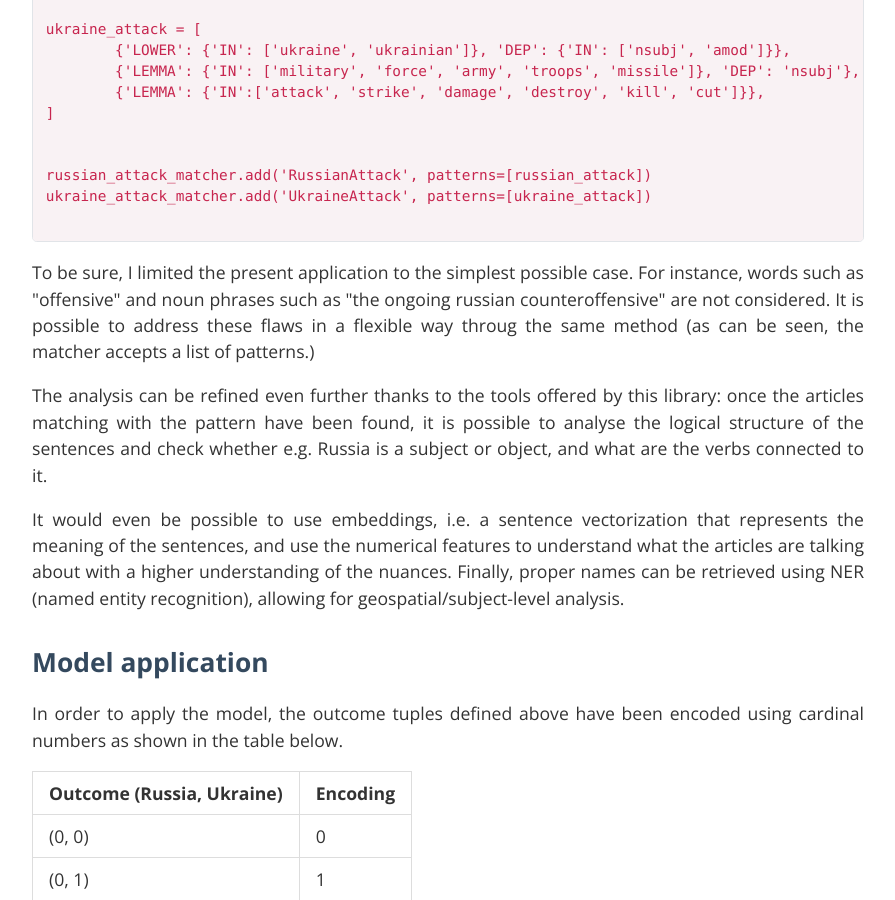
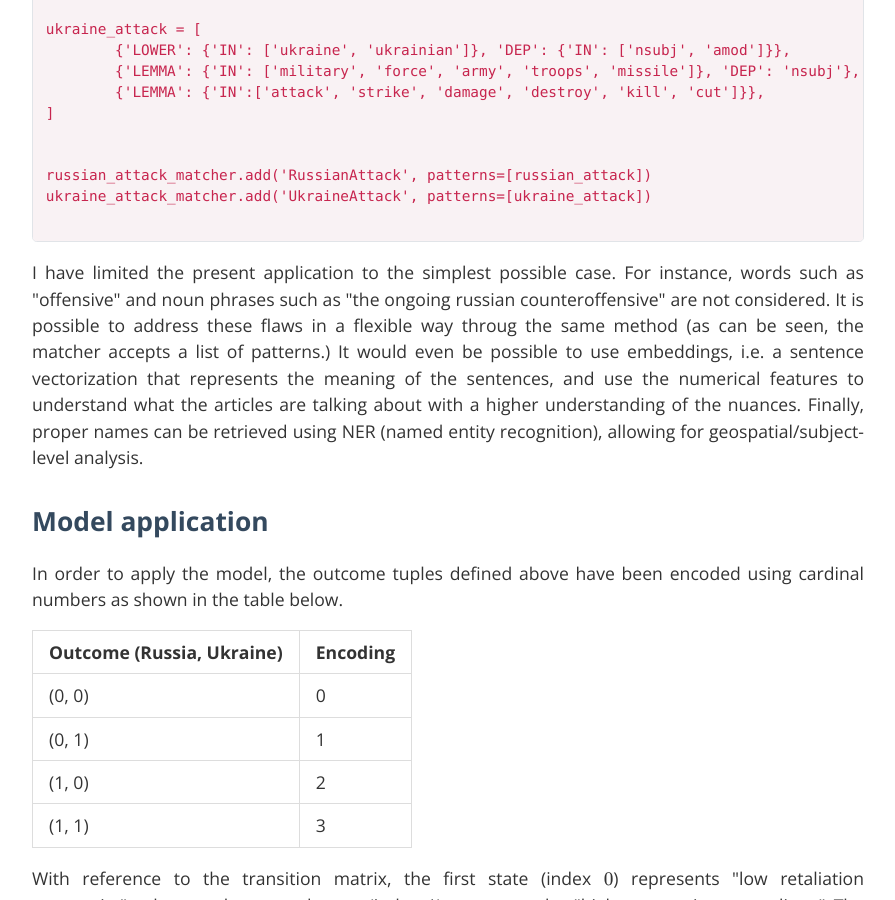
Before and after one commit to Gabriele-Donato/gabrieledonato, a Jekyll site: the page built from _posts/2024-08-15-Russo-Ukraine-War.html, in a window 1280 px wide and 900 px high, scrolled down 5901 px. Shown: the whole window, without its empty margins (192-1087 px from the left). Built offline with Jekyll 4.4.1, drawn with Linux system fonts in a browser that asks for light colours.

Commit message:
some corrections on hmm articles

```diff
--- a/_posts/2024-08-15-Russo-Ukraine-War.html
+++ b/_posts/2024-08-15-Russo-Ukraine-War.html
@@ -356,14 +356,10 @@ russian_attack_matcher.add('RussianAttack', patterns=[russian_attack])
 ukraine_attack_matcher.add('UkraineAttack', patterns=[ukraine_attack])
 </code>
 </pre>
-<p>To be sure, I limited the present application to the simplest possible case. For instance, words such as "offensive" and
+<p>I have limited the present application to the simplest possible case. For instance, words such as "offensive" and
 noun phrases such as "the ongoing russian counteroffensive" are not considered. It is possible to address these
-flaws in a flexible way throug the same method (as can be seen, the matcher accepts a list of patterns.)</p>
-<p>The analysis can be refined even further thanks to the tools offered by this library: once the
-articles matching with the pattern have been found, it is possible to analyse the logical structure
-of the sentences and check whether e.g. Russia is a subject or object, and what are the verbs connected
-to it.</p>
-<p>It would even be possible to use embeddings, i.e. a sentence vectorization that
+flaws in a flexible way throug the same method (as can be seen, the matcher accepts a list of patterns.)
+It would even be possible to use embeddings, i.e. a sentence vectorization that
 represents the meaning of the sentences, and use the numerical features to
 understand what the articles are talking about with a higher understanding of
 the nuances. Finally, proper names can be retrieved using NER (named entity recognition),
```
